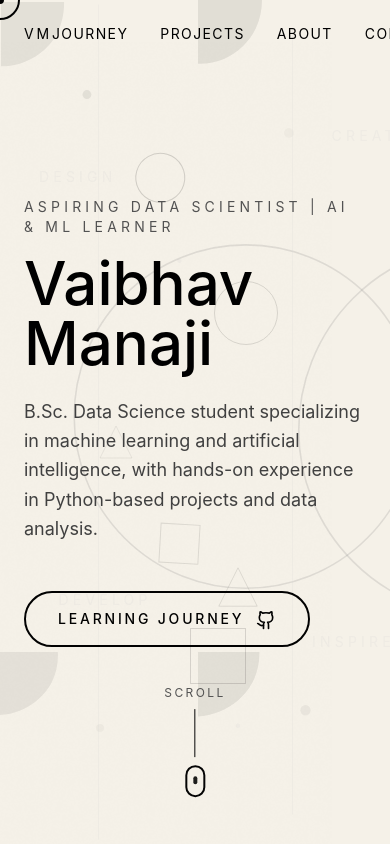
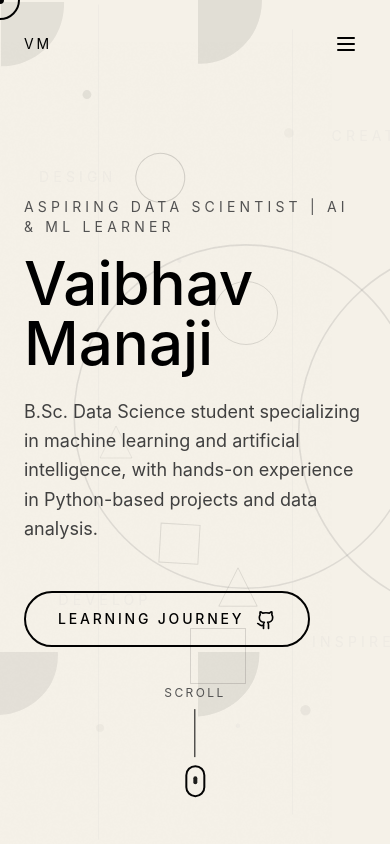
Before and after one commit to vaibhavcoreai/My-portfolio, a React (Vite) app: page / in a window 390 px wide. Shown: the top 844 px of the page. Built offline with nearby package versions, Linux system fonts and the light colour scheme.

Commit message:
fix(nav): responsive mobile menu

```diff
--- a/src/app/components/Navigation.tsx
+++ b/src/app/components/Navigation.tsx
@@ -1,7 +1,19 @@
-import { motion } from 'motion/react';
+import { motion, AnimatePresence } from 'motion/react';
+import { useState } from 'react';
+import { Menu, X } from 'lucide-react';
 
 export function Navigation() {
+  const [isOpen, setIsOpen] = useState(false);
+
+  const menuItems = [
+    { name: 'Journey', href: '#journey' },
+    { name: 'Projects', href: '/projects' },
+    { name: 'About', href: '#about' },
+    { name: 'Contact', href: '#contact' }
+  ];
+
   return (
+    <>
       <motion.nav
         className="fixed top-0 left-0 right-0 z-40 px-6 py-6"
         initial={{ opacity: 0, y: -20 }}
@@ -9,17 +21,13 @@ export function Navigation() {
         transition={{ duration: 0.8 }}
       >
         <div className="max-w-7xl mx-auto flex justify-between items-center">
-        <a href="#hero" className="text-sm tracking-[0.2em] uppercase">
+          <a href="#hero" className="text-sm tracking-[0.2em] uppercase relative z-50">
             VM
           </a>
 
-        <div className="flex gap-8 text-sm">
-          {[
-            { name: 'Journey', href: '#journey' },
-            { name: 'Projects', href: '/projects' },
-            { name: 'About', href: '#about' },
-            { name: 'Contact', href: '#contact' }
-          ].map((item, i) => (
+          {/* Desktop Navigation */}
+          <div className="hidden md:flex gap-8 text-sm">
+            {menuItems.map((item, i) => (
               <motion.a
                 key={item.name}
                 href={item.href}
@@ -32,7 +40,44 @@ export function Navigation() {
               </motion.a>
             ))}
           </div>
+
+          {/* Mobile Menu Button */}
+          <button
+            className="md:hidden relative z-50 p-2"
+            onClick={() => setIsOpen(!isOpen)}
+          >
+            {isOpen ? <X size={24} /> : <Menu size={24} />}
+          </button>
         </div>
       </motion.nav>
+
+      {/* Mobile Menu Overlay */}
+      <AnimatePresence>
+        {isOpen && (
+          <motion.div
+            initial={{ opacity: 0 }}
+            animate={{ opacity: 1 }}
+            exit={{ opacity: 0 }}
+            className="fixed inset-0 z-30 bg-[#f5f1e8]/95 backdrop-blur-sm flex items-center justify-center md:hidden"
+          >
+            <div className="flex flex-col items-center gap-8">
+              {menuItems.map((item, i) => (
+                <motion.a
+                  key={item.name}
+                  href={item.href}
+                  onClick={() => setIsOpen(false)}
+                  initial={{ opacity: 0, y: 20 }}
+                  animate={{ opacity: 1, y: 0 }}
+                  transition={{ delay: 0.1 + i * 0.1 }}
+                  className="text-2xl tracking-[0.2em] uppercase hover:text-neutral-600 transition-colors"
+                >
+                  {item.name}
+                </motion.a>
+              ))}
+            </div>
+          </motion.div>
+        )}
+      </AnimatePresence>
+    </>
   );
 }
```
Lines whose indentation alone changed are shown as unchanged.
